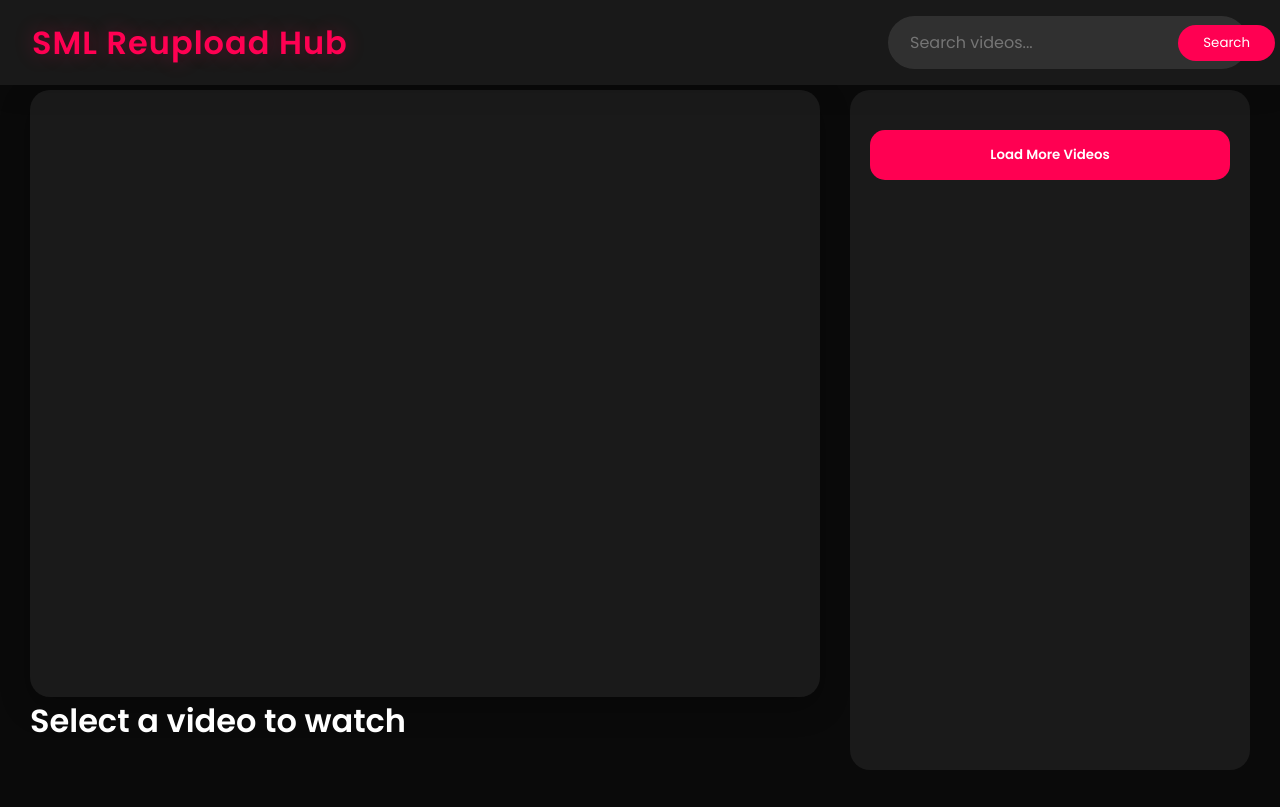
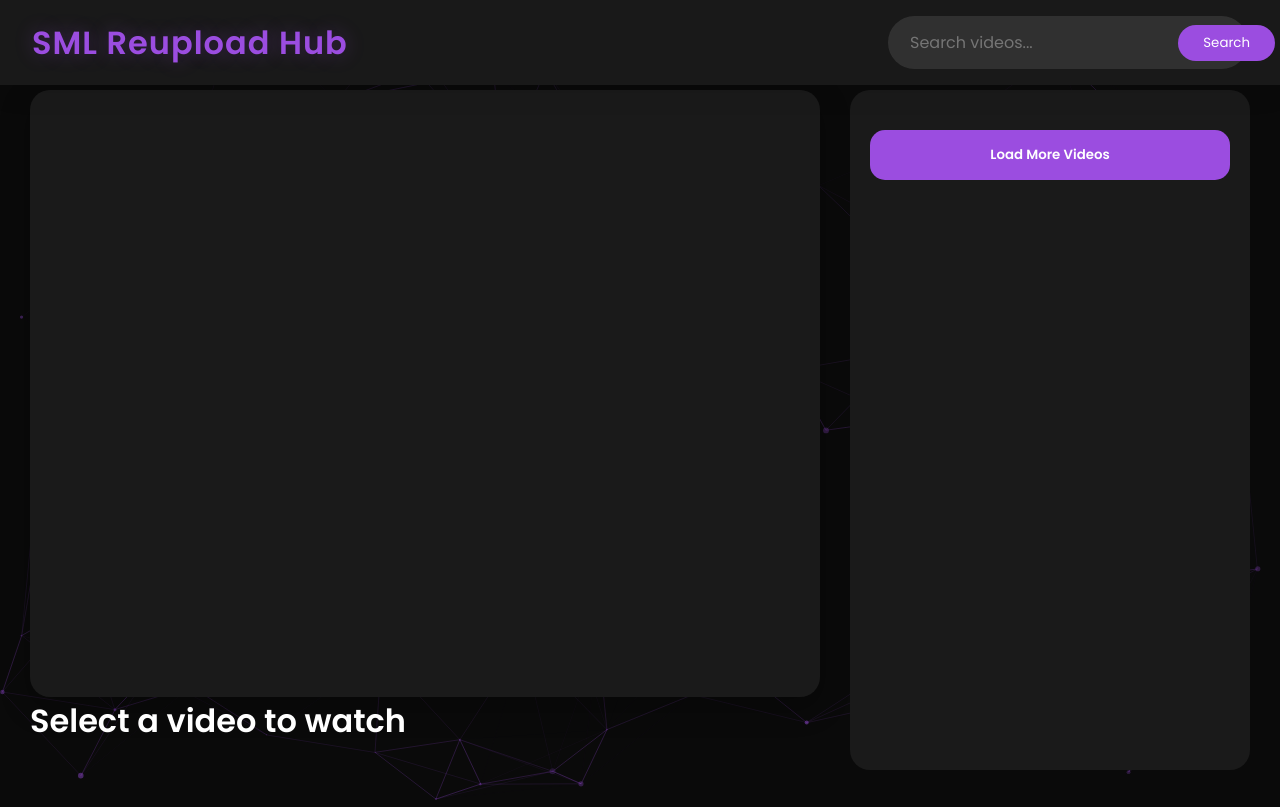
Before and after one commit to Web-Games-Online/Web-Games-Online.github.io, a plain HTML site: page youtube/Sml-Reupload/SML-Reupload.html in a window 1280 px wide. Drawn offline with nearby package versions, Linux system fonts and the light colour scheme; no server answers.

Commit message:
Update SML-Reupload.html

```diff
--- a/youtube/Sml-Reupload/SML-Reupload.html
+++ b/youtube/Sml-Reupload/SML-Reupload.html
@@ -5,13 +5,15 @@
     <meta name="viewport" content="width=device-width, initial-scale=1.0">
     <title>SML Ultimate Hub</title>
     <link href="https://fonts.googleapis.com/css2?family=Poppins:wght@400;600&display=swap" rel="stylesheet">
+    <script src="https://cdn.jsdelivr.net/npm/particles.js"></script>
     <style>
         :root {
-            --primary-color: #ff0052;
+            --primary-color: #9b4de0; /* Purple */
             --bg-dark: #0a0a0a;
             --bg-lighter: #1a1a1a;
             --text-primary: #ffffff;
             --text-secondary: #b0b0b0;
+            --text-description: #9b4de0; /* Purple text for video description */
         }
 
         * {
@@ -22,8 +24,11 @@
         }
 
         body {
-            background-color: var(--bg-dark);
+            position: relative;
             color: var(--text-primary);
+            min-height: 100vh;
+            overflow: hidden;
+            background-color: var(--bg-dark); /* Black background */
         }
 
         .header {
@@ -44,7 +49,7 @@
             font-size: 2rem;
             font-weight: 600;
             color: var(--primary-color);
-            text-shadow: 0 0 20px rgba(255, 0, 82, 0.3);
+            text-shadow: 0 0 20px rgba(155, 77, 224, 0.3);
             letter-spacing: 1px;
         }
 
@@ -85,7 +90,7 @@
         }
 
         .search-bar button:hover {
-            background: #ff1a6c;
+            background: #7320a2; /* Darker purple */
             transform: translateY(-50%) scale(1.05);
         }
 
@@ -152,7 +157,7 @@
 
         .video-info p {
             font-size: 0.8rem;
-            color: var(--primary-color);
+            color: var(--text-description); /* Purple for video description */
         }
 
         #loadMore {
@@ -169,7 +174,7 @@
         }
 
         #loadMore:hover {
-            background: #ff1a6c;
+            background: #7320a2;
             transform: translateY(-2px);
         }
 
@@ -182,9 +187,20 @@
                 max-height: 500px;
             }
         }
+
+        #particles-js {
+            position: absolute;
+            top: 0;
+            left: 0;
+            width: 100%;
+            height: 100%;
+            z-index: -1;
+        }
     </style>
 </head>
 <body>
+    <div id="particles-js"></div> <!-- Particle Background -->
+
     <nav class="header">
         <div class="logo">SML Reupload Hub</div>
         <div class="search-bar">
@@ -210,6 +226,85 @@
     </div>
 
     <script>
+        // Initialize Particles.js for particle background
+        particlesJS('particles-js', {
+            particles: {
+                number: {
+                    value: 80,
+                    density: {
+                        enable: true,
+                        value_area: 800
+                    }
+                },
+                color: {
+                    value: "#9b4de0" // Purple particles
+                },
+                shape: {
+                    type: "circle",
+                    stroke: {
+                        width: 0,
+                        color: "#9b4de0"
+                    }
+                },
+                opacity: {
+                    value: 0.5,
+                    random: true,
+                    anim: {
+                        enable: true,
+                        speed: 0.2,
+                        opacity_min: 0.1,
+                        sync: false
+                    }
+                },
+                size: {
+                    value: 3,
+                    random: true,
+                    anim: {
+                        enable: true,
+                        speed: 4,
+                        size_min: 0.1,
+                        sync: false
+                    }
+                },
+                line_linked: {
+                    enable: true,
+                    distance: 150,
+                    color: "#9b4de0", // Purple lines
+                    opacity: 0.4,
+                    width: 1
+                },
+                move: {
+                    enable: true,
+                    speed: 2,
+                    direction: "none",
+                    random: true,
+                    straight: false,
+                    out_mode: "out",
+                    bounce: false,
+                    attract: {
+                        enable: false,
+                        rotateX: 600,
+                        rotateY: 1200
+                    }
+                }
+            },
+            interactivity: {
+                detect_on: "canvas",
+                events: {
+                    onhover: {
+                        enable: true,
+                        mode: "repulse"
+                    },
+                    onclick: {
+                        enable: true,
+                        mode: "push"
+                    }
+                }
+            },
+            retina_detect: true
+        });
+
+        // Existing JavaScript code
         const API_KEY = 'AIzaSyBETtC0-4vMk3zJuKJduZBViT5K5CX3Xjc'; // Replace with your API key
         const CHANNEL_ID = 'UCohcQ4xEr7tTLe5wyhX_pew'; // SuperMarioLogan's channel ID
         let nextPageToken = '';
@@ -228,7 +323,6 @@
                 url += `&pageToken=${pageToken}`;
             }
 
-            // If search query exists, add it to the URL
             if (searchQuery) {
                 url += `&q=${searchQuery}`;
             }
@@ -289,7 +383,6 @@
             const searchInput = document.getElementById('searchInput');
             currentSearch = searchInput.value.trim();
 
-            // Adjust search to include SML and re-upload content
             if (!currentSearch) {
                 currentSearch = 'SuperMarioLogan'; // Default to SML if search is empty
             }
@@ -297,7 +390,6 @@
             loadVideos();
         }
 
-        // Load initial videos when page loads
         window.onload = () => {
             currentSearch = 'SuperMarioLogan'; // Default search term
             loadVideos(); // Load videos based on the default search term
```
